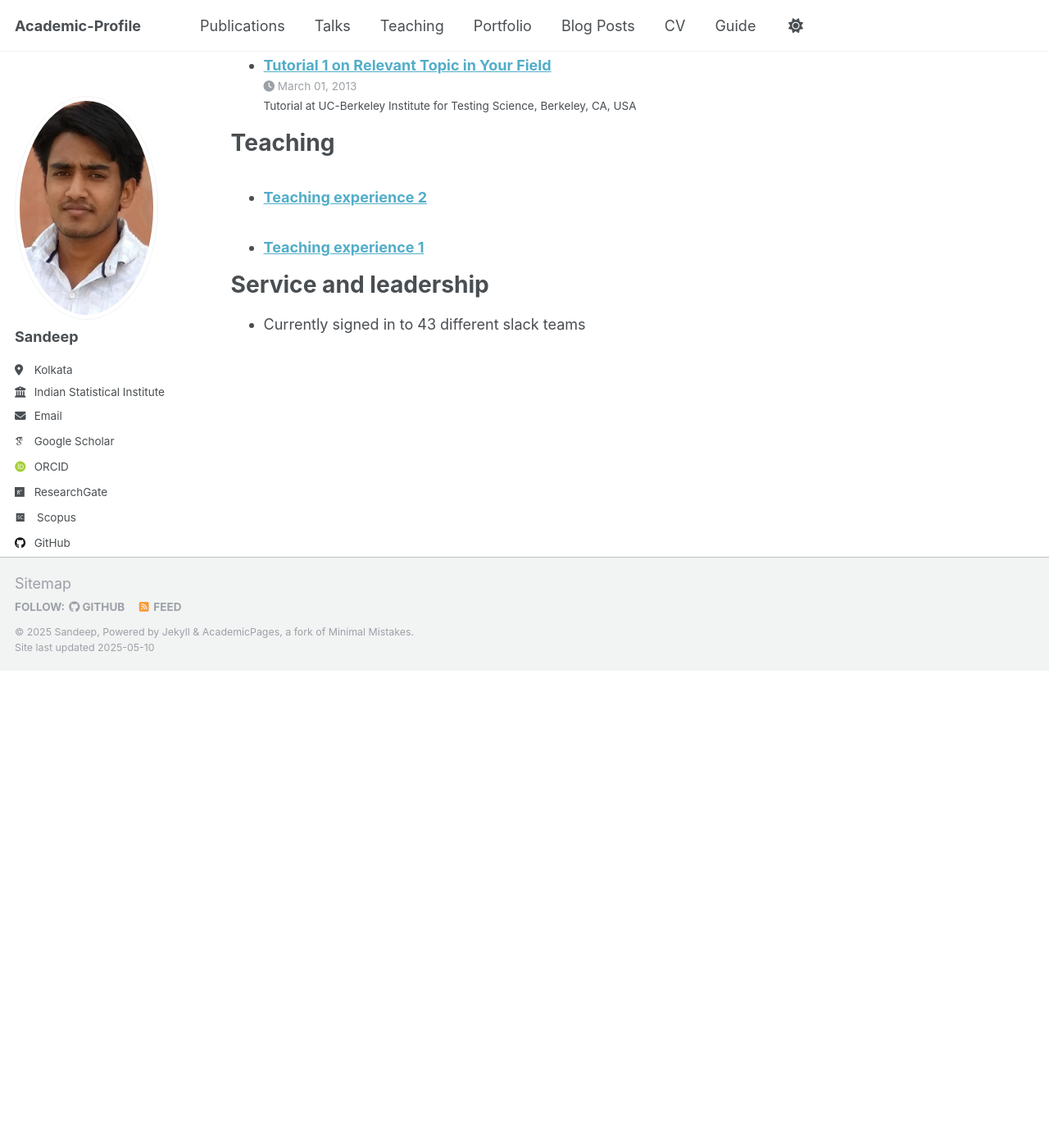
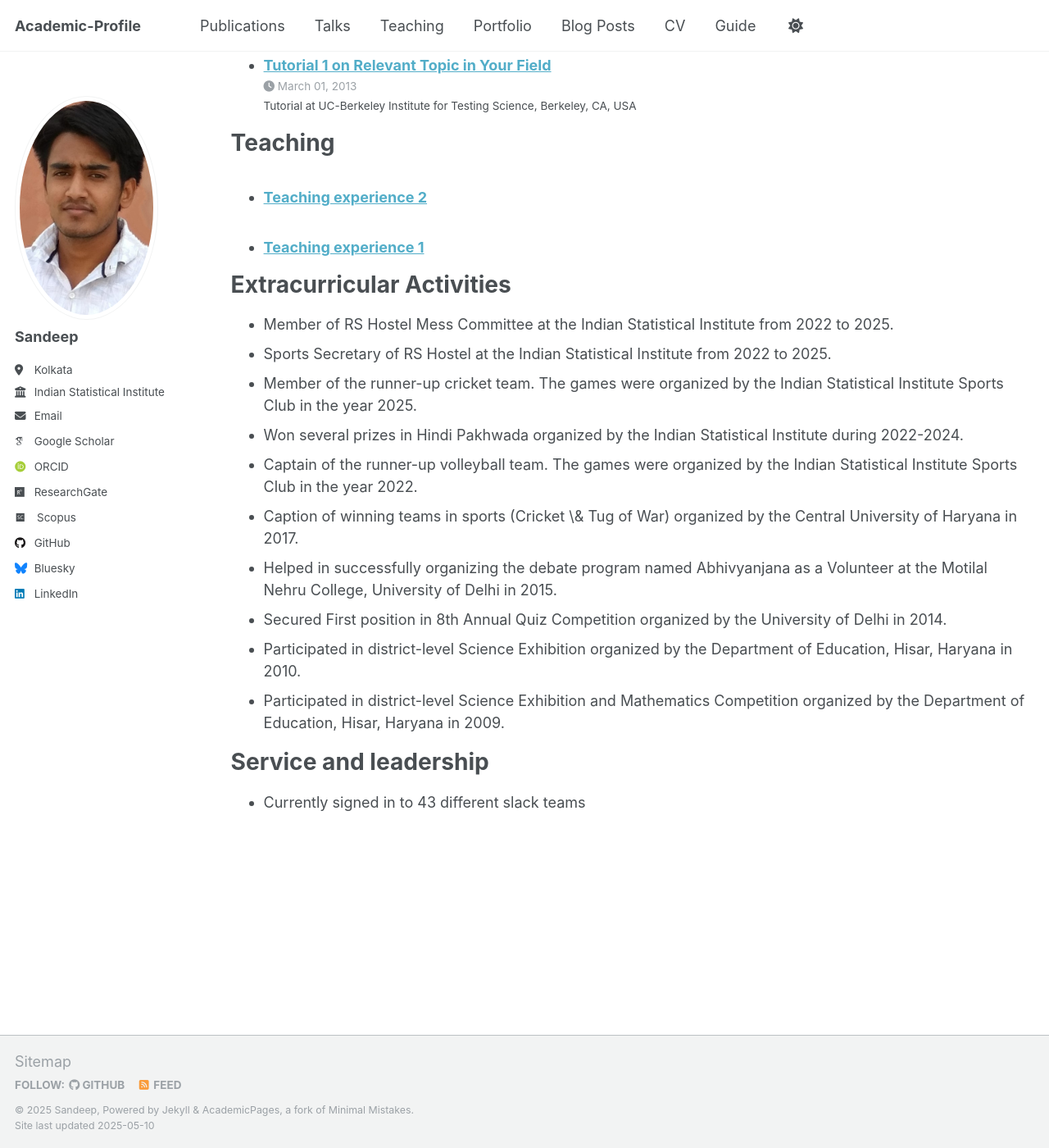
Before and after one commit to sandeepkajal633/sandeepkajal633-1, a Jekyll site: the page built from _pages/cv.md, in a window 1280 px wide and 1400 px high, scrolled down 2570 px. Shown: the whole window at 82% size. Built offline with Jekyll 4.4.1, drawn with Linux system fonts in a browser that asks for light colours; some web fonts are replaced; before the commit the page ends 3388 px from its top, so only the background shows below that.

Commit message:
Update cv.md

```diff
--- a/_pages/cv.md
+++ b/_pages/cv.md
@@ -38,7 +38,6 @@ Projects
 
 Achievements
 =====
-
 * NET
   * Qualified Net with Score - 92 and Rank - 49 in June 2017 in Mathematical Sciences
   * Qualified Net With Score - 89.75 and Rank - 76 in Dec 2019 in Mathematical Sciences
@@ -79,6 +78,19 @@ Teaching
     {% include archive-single-cv.html %}
   {% endfor %}</ul>
 
+Extracurricular Activities
+=====
+* Member of RS Hostel Mess Committee at the Indian Statistical Institute from 2022 to 2025.
+* Sports Secretary of RS Hostel at the Indian Statistical Institute from 2022 to 2025.
+* Member of the runner-up cricket team. The games were organized by the Indian Statistical Institute Sports Club in the year 2025.
+* Won several prizes in Hindi Pakhwada organized by the Indian Statistical Institute during 2022-2024.
+* Captain of the runner-up volleyball team. The games were organized by the Indian Statistical Institute Sports Club in the year 2022.
+* Caption of winning teams in sports (Cricket \& Tug of War) organized by the Central University of Haryana in 2017.
+*  Helped in successfully organizing the debate program named Abhivyanjana as a Volunteer at the Motilal Nehru College, University of Delhi in 2015.
+* Secured First position in 8th Annual Quiz Competition organized by the University of Delhi in 2014.
+* Participated in district-level Science Exhibition organized by the Department of Education, Hisar, Haryana in 2010.
+* Participated in district-level Science Exhibition and Mathematics Competition organized by the Department of Education, Hisar, Haryana in 2009.
+
 Service and leadership
 ======
 * Currently signed in to 43 different slack teams
```
